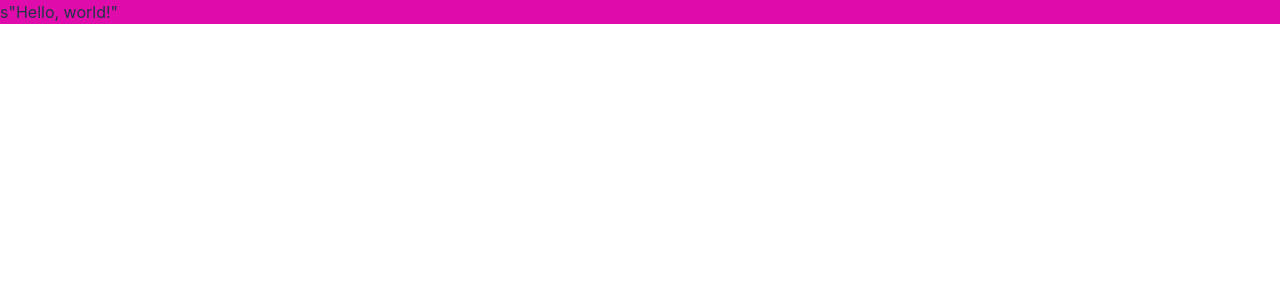
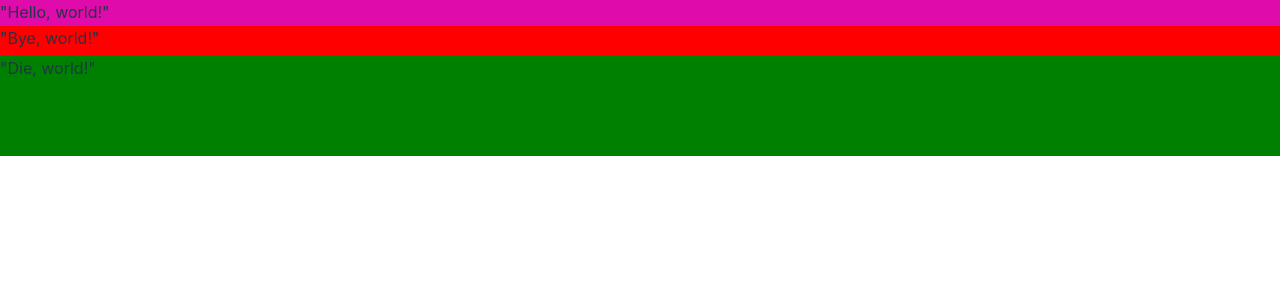
Before and after one commit to Marlichhamb/react-project-2, a React (Vite) app: page / in a window 1280 px wide. Shown: the top 300 px of the page. Built offline with nearby package versions, Linux system fonts and the light colour scheme.

Commit message:
Refactory mainWrapper

```diff
--- a/src/NewApp.tsx
+++ b/src/NewApp.tsx
@@ -4,8 +4,16 @@ import { MainWrapper } from "./components/MainWrapper";
 const NewApp: FC = () => {
  return (
     <>
-        <MainWrapper>
+        <MainWrapper height={15} >
         "Hello, world!"
+        </MainWrapper>
+
+        <MainWrapper color="red" height={30}>
+        "Bye, world!"
+        </MainWrapper>
+
+        <MainWrapper color="green" height={300}>
+        "Die, world!"
         </MainWrapper>
     </>
  )
--- a/src/components/MainWrapper/components.ts
+++ b/src/components/MainWrapper/components.ts
@@ -1,11 +1,14 @@
 import styled from "styled-components";
+import { heightPropsToString } from "../../helpers/heightPropsToString";
 
 interface WithColor {
     color?: string;
+    height?: number;
 }
 
 export const MainWindow = styled.div<WithColor>`
 width: 100%;
-height: 100%;
+height: ${({height}) => heightPropsToString(height)};
 background-color: ${({color}) => color ? color : '#e00bab'};
 `
+// height: ${({height}) => (height && height < 100 ) ? `${height}px` : '100px'};
--- a/src/components/MainWrapper/index.tsx
+++ b/src/components/MainWrapper/index.tsx
@@ -3,11 +3,13 @@ import { MainWindow } from "./components";
 
 export interface MainWrapperProps {
     color?: string;
+    height?: number;
+
 }
 
-export const MainWrapper: FC<PropsWithChildren<MainWrapperProps>> = ({children, color}) => {
+export const MainWrapper: FC<PropsWithChildren<MainWrapperProps>> = ({children, color, height}) => {
  return (
-    <MainWindow color={color}>s
+    <MainWindow height={height} color={color}>
         {children}
     </MainWindow>
  )
--- /dev/null
+++ b/src/helpers/heightPropsToString.ts
@@ -0,0 +1,17 @@
+export const heightPropsToString = (height?: number):string => {
+
+    if (!height) {
+        return "100px"
+    }
+
+    if(height < 26) {
+        return "26px"
+    }
+
+    if (height > 100) {
+        return "100px"
+    }
+
+    return `${height}px`
+
+}
```
